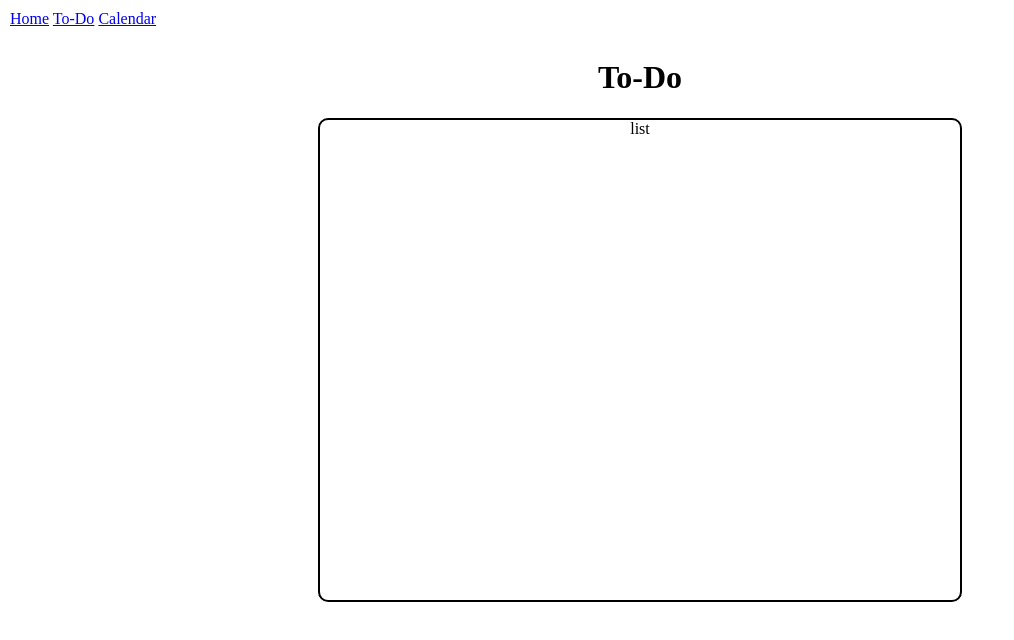
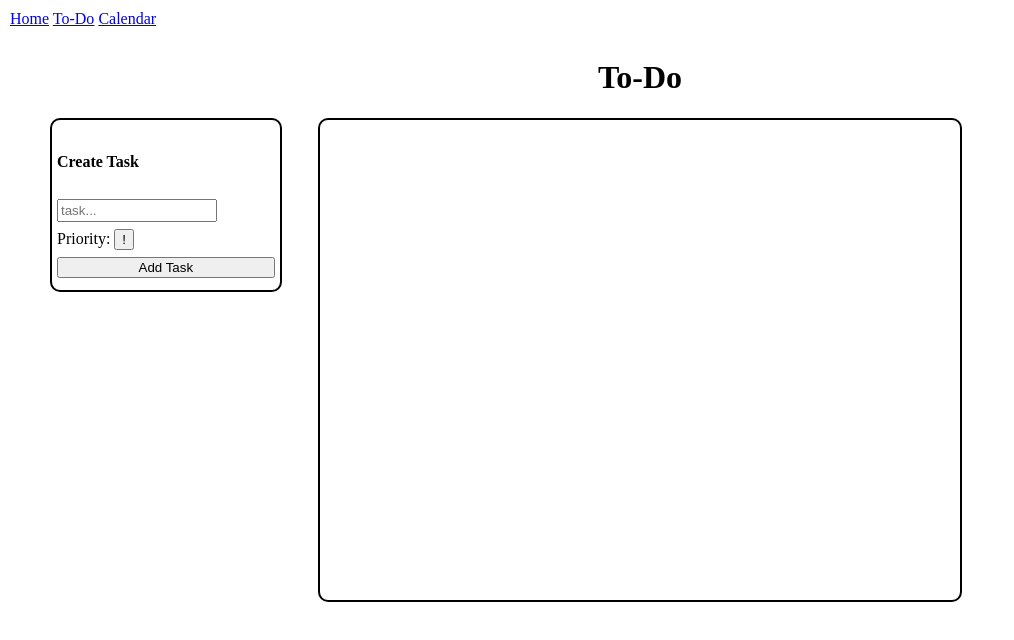
Before and after one commit to cmcwil0/productivity-manager, a plain HTML site: page pages/todo.html in a window 1280 px wide. Shown: the whole page, without its empty margins (0-1014 px from the left). Drawn offline with Linux system fonts and the light colour scheme.

Commit message:
Added todo functionality

```diff
--- a/assets/css/main.css
+++ b/assets/css/main.css
@@ -21,9 +21,15 @@ body {
     flex-direction: column;
     justify-content: center;
     align-items: center;
+
 }
 
-.todo-list {
+.todo-main {
+    display: flex;
+
+}
+
+.todo-list-container {
     border: 2px solid;
     border-radius: 10px;
     height: 60vh;
@@ -32,5 +38,27 @@ body {
     justify-content: center;
 }
 
+.todo-create-task {
+    display: flex;
+    flex-direction: column;
+    justify-content: space-evenly;
+    border: 2px solid black;
+    border-radius: 10px;
+    width: 17vw;
+    height: 20vh;
+    position: absolute;
+    left: 50px;
+    padding: 5px;
+}
+
+.todo-create-task input {
+    width: 70%;
+    padding: 2px;
+}
+
+
+
+
+
 
 /* Calendar Page Styles */
--- /dev/null
+++ b/assets/js/todo.js
@@ -0,0 +1,28 @@
+let priority = '!'; // defaults at low
+
+const priorityButton = document.querySelector('.priorityButton');
+
+function updatePriorityButton() {
+    if(priority.length < 3) {
+        priorityButton.textContent = priorityButton.textContent + '!';
+        priority = priorityButton.textContent;
+    } else {
+        priorityButton.textContent = '!';
+        priority = priorityButton.textContent;
+    }
+}
+
+priorityButton.addEventListener('click', updatePriorityButton); //updates button and priority on click
+
+const createTaskButton = document.querySelector('.createTaskButton');
+
+function createTask() {
+    const taskInput = document.querySelector('.taskInput');
+    const list = document.querySelector('.todo-list');
+    const newElement = document.createElement('li');
+    newElement.textContent = taskInput.value + ' ' + priority;
+    list.appendChild(newElement);
+
+}
+
+createTaskButton.addEventListener('click', createTask);
--- a/pages/todo.html
+++ b/pages/todo.html
@@ -20,10 +20,28 @@
          <h1>To-Do</h1>
 
 
-         <div class="todo-list">
-            <div>list</div>
+         <div class="todo-main">
+
+            <div class="todo-create-task">
+                <h4>Create Task</h4>
+                <input type="text" placeholder="task..." class="taskInput">
+                <div class="priorityContainer">
+                    Priority:
+                    <button class="priorityButton">!</button>
+                </div>
+                <button class="createTaskButton">Add Task</button>
+            </div>
+
+            <div class="todo-list-container">
+                <ul class="todo-list">
+                </ul>
+            </div>
+
+
+
          </div>
 
     </div>
+    <script src="../assets/js/todo.js"></script>
 </body>
 </html>
```
Also changed, not shown: assets/js/main.js (+7 -0 lines).
